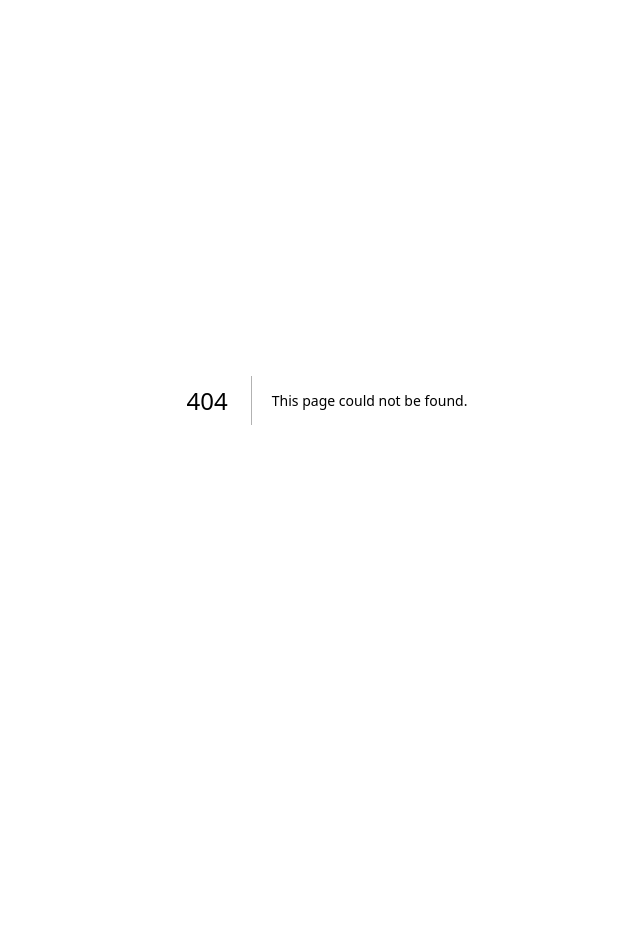
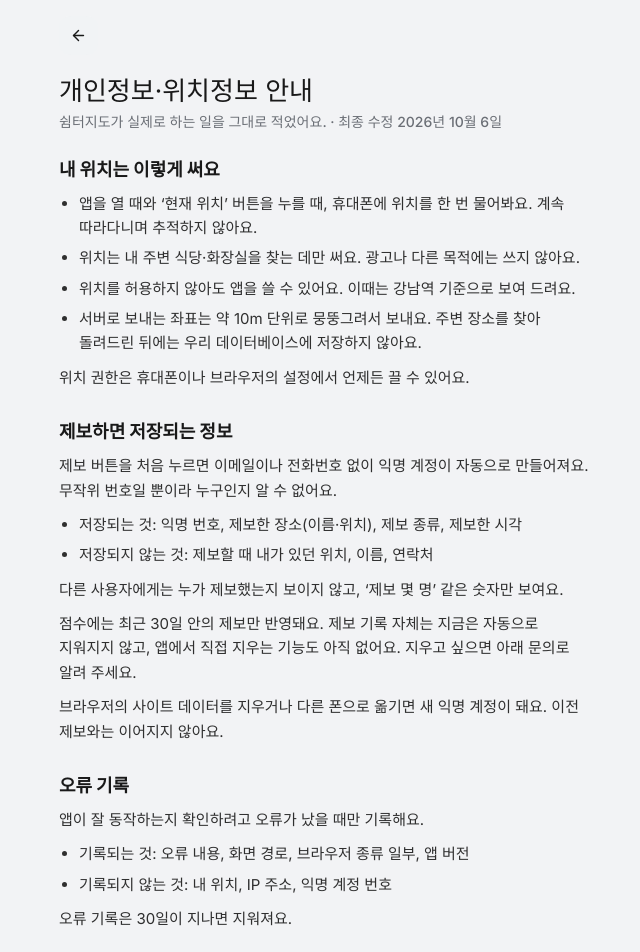
Before and after one commit to jeongsemin/taxi-pitstopmap, a Next.js app: page /privacy in a window 1280 px wide. Before the commit this address had no page. Shown: the top 952 px of the page, without its empty margins (313-953 px from the left). Before the commit the page ends 800 px from the top, so only its background shows below. Built offline with nearby package versions, Linux system fonts and the light colour scheme.

Commit message:
feat: add privacy and location info screen
Co-Authored-By: Claude Sonnet 5.5 <noreply@anthropic.com>

```diff
--- /dev/null
+++ b/src/app/privacy/page.tsx
@@ -0,0 +1,131 @@
+import type { Metadata } from "next";
+import Link from "next/link";
+import { ArrowLeft } from "lucide-react";
+
+export const metadata: Metadata = {
+  title: "개인정보·위치정보 안내",
+  description: "쉼터지도가 위치와 제보 정보를 어떻게 쓰는지 안내합니다.",
+};
+
+// 이 안내는 앱이 실제로 하는 일을 그대로 적은 것이다. 동작이 바뀌면 이 글도 함께 고친다.
+const UPDATED = "2026년 10월 6일";
+const CONTACT_URL = "https://github.com/jeongsemin/taxi-pitstopmap/issues";
+
+type Section = { title: string; body: (string | string[])[] };
+
+const SECTIONS: Section[] = [
+  {
+    title: "내 위치는 이렇게 써요",
+    body: [
+      [
+        "앱을 열 때와 ‘현재 위치’ 버튼을 누를 때, 휴대폰에 위치를 한 번 물어봐요. 계속 따라다니며 추적하지 않아요.",
+        "위치는 내 주변 식당·화장실을 찾는 데만 써요. 광고나 다른 목적에는 쓰지 않아요.",
+        "위치를 허용하지 않아도 앱을 쓸 수 있어요. 이때는 강남역 기준으로 보여 드려요.",
+        "서버로 보내는 좌표는 약 10m 단위로 뭉뚱그려서 보내요. 주변 장소를 찾아 돌려드린 뒤에는 우리 데이터베이스에 저장하지 않아요.",
+      ],
+      "위치 권한은 휴대폰이나 브라우저의 설정에서 언제든 끌 수 있어요.",
+    ],
+  },
+  {
+    title: "제보하면 저장되는 정보",
+    body: [
+      "제보 버튼을 처음 누르면 이메일이나 전화번호 없이 익명 계정이 자동으로 만들어져요. 무작위 번호일 뿐이라 누구인지 알 수 없어요.",
+      [
+        "저장되는 것: 익명 번호, 제보한 장소(이름·위치), 제보 종류, 제보한 시각",
+        "저장되지 않는 것: 제보할 때 내가 있던 위치, 이름, 연락처",
+      ],
+      "다른 사용자에게는 누가 제보했는지 보이지 않고, ‘제보 몇 명’ 같은 숫자만 보여요.",
+      "점수에는 최근 30일 안의 제보만 반영돼요. 제보 기록 자체는 지금은 자동으로 지워지지 않고, 앱에서 직접 지우는 기능도 아직 없어요. 지우고 싶으면 아래 문의로 알려 주세요.",
+      "브라우저의 사이트 데이터를 지우거나 다른 폰으로 옮기면 새 익명 계정이 돼요. 이전 제보와는 이어지지 않아요.",
+    ],
+  },
+  {
+    title: "오류 기록",
+    body: [
+      "앱이 잘 동작하는지 확인하려고 오류가 났을 때만 기록해요.",
+      [
+        "기록되는 것: 오류 내용, 화면 경로, 브라우저 종류 일부, 앱 버전",
+        "기록되지 않는 것: 내 위치, IP 주소, 익명 계정 번호",
+      ],
+      "오류 기록은 30일이 지나면 지워져요.",
+    ],
+  },
+  {
+    title: "내 휴대폰에 저장되는 것",
+    body: [
+      "화면 테마 설정, 그리고 제보할 때 만들어지는 익명 로그인 정보가 이 브라우저(또는 설치한 앱)에 저장돼요.",
+      "쉼터지도는 방문자를 분석하거나 광고하는 도구를 쓰지 않고, 따로 쿠키를 만들지 않아요. 다만 아래 외부 서비스는 각자의 방식으로 접속 정보를 처리할 수 있어요.",
+    ],
+  },
+  {
+    title: "함께 쓰는 외부 서비스",
+    body: [
+      [
+        "카카오: 지도 표시와 주변 식당 검색. 검색할 때 뭉뚱그린 좌표가 전달돼요.",
+        "Supabase: 화장실·주차장 데이터와 제보, 오류 기록 저장. 주변 검색을 위해 뭉뚱그린 좌표가 전달되지만 앱 데이터로는 저장하지 않아요.",
+        "Vercel: 이 앱을 인터넷에 올려 두는 서비스. 일반적인 접속 기록에 요청 주소(좌표 포함)가 일정 기간 남을 수 있어요. 운영자가 따로 열람하거나 저장하지 않아요.",
+      ],
+      "각 서비스의 정책은 해당 회사의 안내를 따라요.",
+    ],
+  },
+  {
+    title: "문의",
+    body: [
+      "제보 삭제나 개인정보에 대한 문의는 아래 주소로 남겨 주세요.",
+    ],
+  },
+];
+
+export default function PrivacyPage() {
+  return (
+    <main className="mx-auto min-h-dvh max-w-xl bg-ink px-5 pt-4 pb-12 break-keep">
+      <Link
+        href="/"
+        aria-label="지도로 돌아가기"
+        className="flex size-[39px] items-center justify-center rounded-xl bg-raised"
+      >
+        <ArrowLeft size={17} aria-hidden />
+      </Link>
+
+      <h1 className="mt-5 text-[26px] leading-tight text-fg">
+        개인정보·위치정보 안내
+      </h1>
+      <p className="mt-1 text-sm font-medium text-muted">
+        쉼터지도가 실제로 하는 일을 그대로 적었어요. · 최종 수정 {UPDATED}
+      </p>
+
+      <div className="mt-6 space-y-7">
+        {SECTIONS.map((section) => (
+          <section key={section.title}>
+            <h2 className="text-lg font-extrabold text-fg">{section.title}</h2>
+            <div className="mt-2 space-y-2.5 text-[15px] leading-relaxed text-fg/90">
+              {section.body.map((block, i) =>
+                Array.isArray(block) ? (
+                  <ul key={i} className="list-disc space-y-1.5 pl-5">
+                    {block.map((line) => (
+                      <li key={line}>{line}</li>
+                    ))}
+                  </ul>
+                ) : (
+                  <p key={i}>{block}</p>
+                ),
+              )}
+              {section.title === "문의" && (
+                <p>
+                  <a
+                    href={CONTACT_URL}
+                    target="_blank"
+                    rel="noopener noreferrer"
+                    className="font-bold text-accent underline"
+                  >
+                    문의 남기기 (GitHub)
+                  </a>
+                </p>
+              )}
+            </div>
+          </section>
+        ))}
+      </div>
+    </main>
+  );
+}
--- a/src/components/PlaceDetail.tsx
+++ b/src/components/PlaceDetail.tsx
@@ -1,6 +1,7 @@
 "use client";
 
 import dynamic from "next/dynamic";
+import Link from "next/link";
 import { useMemo, useState } from "react";
 import {
   ArrowLeft,
@@ -207,6 +208,12 @@ export default function PlaceDetail({
                 </button>
               ))}
             </div>
+            <p className="mt-2 text-xs font-semibold text-muted">
+              제보는 익명으로 저장돼요. 내 위치는 저장하지 않아요.{" "}
+              <Link href="/privacy" className="underline">
+                자세히 보기
+              </Link>
+            </p>
             {message && (
               <p
                 role="status"
--- a/src/components/SettingsScreen.tsx
+++ b/src/components/SettingsScreen.tsx
@@ -1,6 +1,14 @@
 "use client";
 
-import { Moon, MonitorSmartphone, Sun, type LucideIcon } from "lucide-react";
+import Link from "next/link";
+import {
+  ChevronRight,
+  Moon,
+  MonitorSmartphone,
+  ShieldCheck,
+  Sun,
+  type LucideIcon,
+} from "lucide-react";
 import { useTheme, type ThemePref } from "@/lib/theme";
 
 const OPTIONS: {
@@ -85,6 +93,29 @@ export default function SettingsScreen() {
             })}
           </div>
         </section>
+
+        <section aria-labelledby="info-heading" className="mt-6">
+          <h2 id="info-heading" className="mb-2 text-sm font-bold text-muted">
+            안내
+          </h2>
+          <Link
+            href="/privacy"
+            className="flex min-h-[72px] w-full items-center gap-3.5 rounded-2xl border border-line bg-surface p-4"
+          >
+            <div className="flex size-[46px] shrink-0 items-center justify-center rounded-[10px] bg-chip text-muted">
+              <ShieldCheck size={24} aria-hidden />
+            </div>
+            <div className="min-w-0 flex-1">
+              <p className="text-lg font-extrabold text-fg">
+                개인정보·위치정보 안내
+              </p>
+              <p className="text-sm font-medium text-muted">
+                내 위치와 제보를 어떻게 쓰는지 알려 드려요
+              </p>
+            </div>
+            <ChevronRight size={20} className="shrink-0 text-faint" aria-hidden />
+          </Link>
+        </section>
       </div>
     </div>
   );
```
Also changed, not shown: 2 other files (tests, documents, lock files or other folders).
